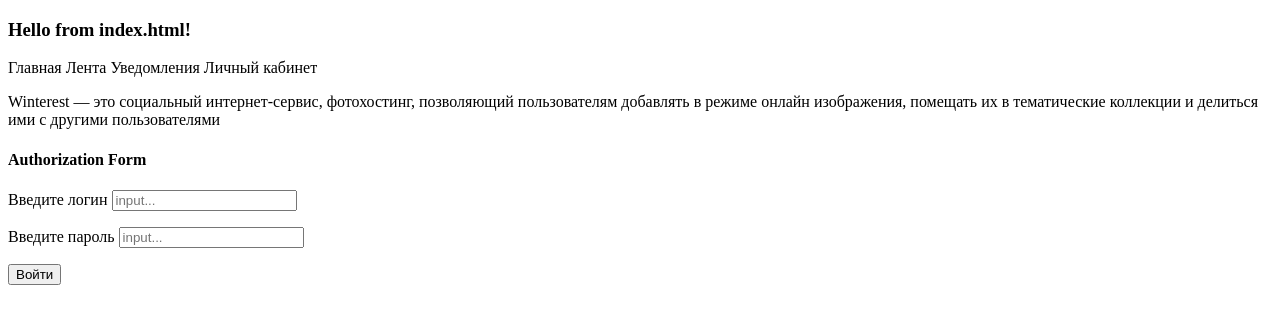
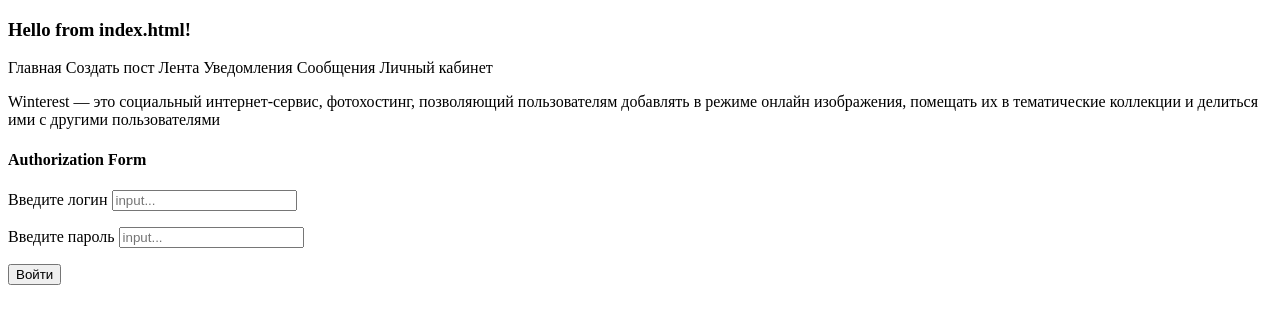
Before and after one commit to FelikMine/Portfolio, a plain HTML site: page index.html in a window 1280 px wide. Drawn offline with Linux system fonts and the light colour scheme.

Commit message:
Обновления в Header

```diff
--- a/index.html
+++ b/index.html
@@ -10,8 +10,10 @@
 
     <div class="Header">
         <span> Главная </span>
+        <span> Создать пост </span>
         <span> Лента </span>
         <span> Уведомления </span>
+        <span> Сообщения </span>
         <span> Личный кабинет </span>
     </div>
 
```
